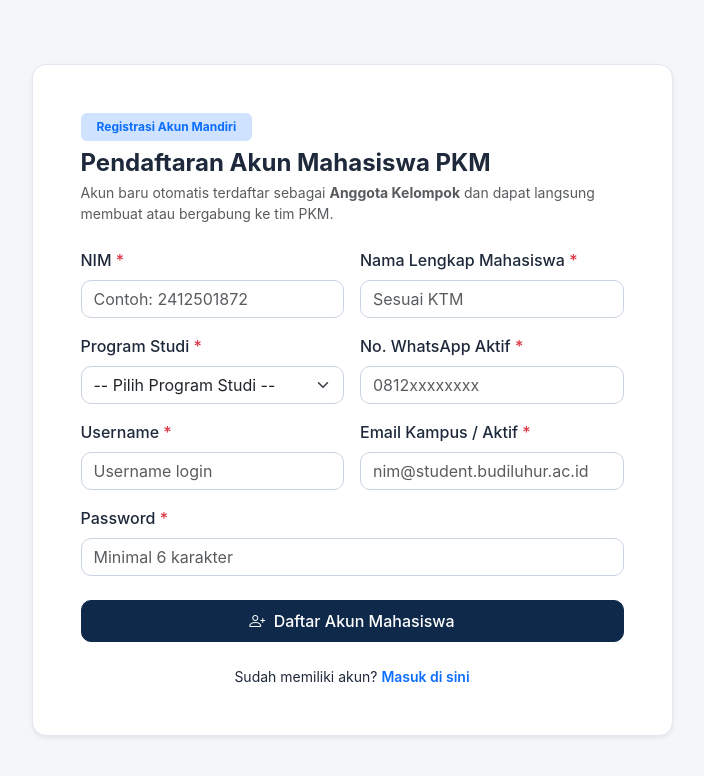
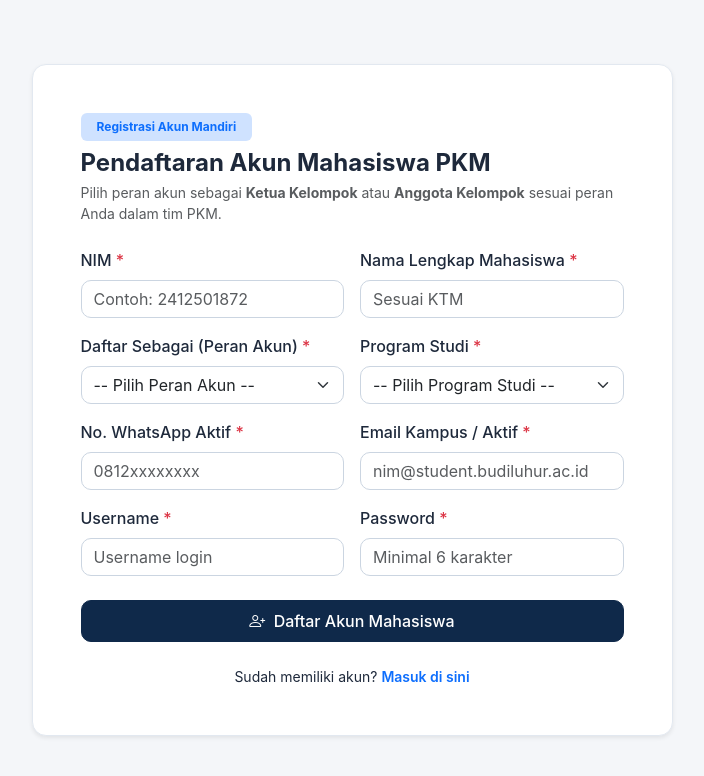
Before and after one commit to astri2166/sipkm_dkka, a CodeIgniter 4 app: the page made by app/Views/public/register.php in a window 1280 px wide. Shown: the top 776 px of the page, without its empty margins (288-992 px from the left). Run offline with PHP 8.4 and a stand-in for CodeIgniter, Linux system fonts and the light colour scheme; the template is opened without the code that fills it, so the values that code supplies are empty; some libraries are stand-ins or nearby versions.

Commit message:
feat(auth): tambahkan pilihan peran akun (Ketua / Anggota) pada form registrasi mahasiswa

```diff
--- a/app/Views/public/register.php
+++ b/app/Views/public/register.php
@@ -16,7 +16,7 @@
         <div class="mb-4">
           <span class="badge bg-primary-subtle text-primary px-3 py-2 mb-2">Registrasi Akun Mandiri</span>
           <h4 class="fw-bold mb-1">Pendaftaran Akun Mahasiswa PKM</h4>
-          <p class="text-muted small">Akun baru otomatis terdaftar sebagai <strong>Anggota Kelompok</strong> dan dapat langsung membuat atau bergabung ke tim PKM.</p>
+          <p class="text-muted small">Pilih peran akun sebagai <strong>Ketua Kelompok</strong> atau <strong>Anggota Kelompok</strong> sesuai peran Anda dalam tim PKM.</p>
         </div>
 
         <?php if (session()->getFlashdata('errors')): ?>
@@ -49,6 +49,14 @@
               <input type="text" name="namaMahasiswa" class="form-control" placeholder="Sesuai KTM" value="<?= old('namaMahasiswa') ?>" required>
             </div>
             <div class="col-md-6">
+              <label class="form-label fw-medium">Daftar Sebagai (Peran Akun) <span class="text-danger">*</span></label>
+              <select name="role" class="form-select" required>
+                <option value="">-- Pilih Peran Akun --</option>
+                <option value="Ketua" <?= in_array(old('role'), ['Ketua', 'Ketua Kelompok']) ? 'selected' : '' ?>>Ketua Kelompok</option>
+                <option value="Member" <?= in_array(old('role'), ['Member', 'Anggota Kelompok', 'Anggota']) ? 'selected' : '' ?>>Anggota Kelompok</option>
+              </select>
+            </div>
+            <div class="col-md-6">
               <label class="form-label fw-medium">Program Studi <span class="text-danger">*</span></label>
               <select name="programStudi" class="form-select" required>
                 <option value="">-- Pilih Program Studi --</option>
@@ -74,14 +82,14 @@
               <input type="tel" name="noWhatsapp" class="form-control" placeholder="0812xxxxxxxx" value="<?= old('noWhatsapp') ?>" required>
             </div>
             <div class="col-md-6">
+              <label class="form-label fw-medium">Email Kampus / Aktif <span class="text-danger">*</span></label>
+              <input type="email" name="email" class="form-control" placeholder="nim@student.budiluhur.ac.id" value="<?= old('email') ?>" required>
+            </div>
+            <div class="col-md-6">
               <label class="form-label fw-medium">Username <span class="text-danger">*</span></label>
               <input type="text" name="username" class="form-control" placeholder="Username login" value="<?= old('username') ?>" required>
             </div>
             <div class="col-md-6">
-              <label class="form-label fw-medium">Email Kampus / Aktif <span class="text-danger">*</span></label>
-              <input type="email" name="email" class="form-control" placeholder="nim@student.budiluhur.ac.id" value="<?= old('email') ?>" required>
-            </div>
-            <div class="col-12">
               <label class="form-label fw-medium">Password <span class="text-danger">*</span></label>
               <input type="password" name="password" class="form-control" placeholder="Minimal 6 karakter" minlength="6" required>
             </div>
```
Also changed, not shown: app/Controllers/AuthController.php (+10 -3 lines).
